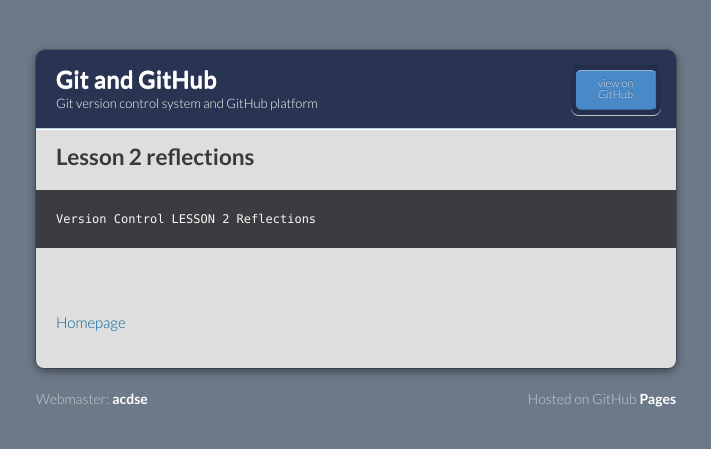
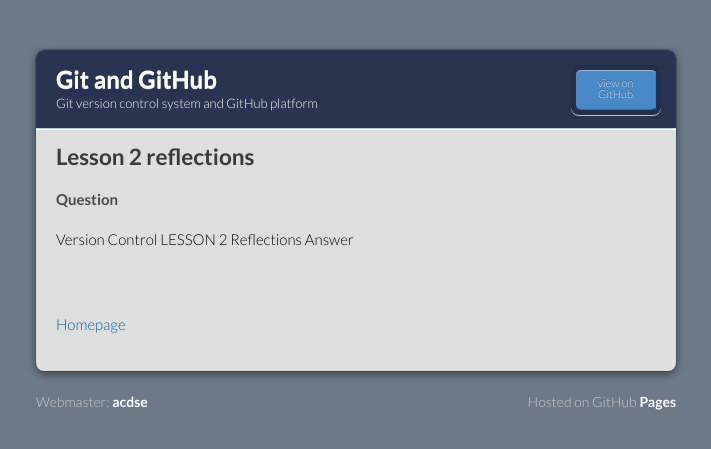
Before and after one commit to acdse/ud775, a Jekyll site: the page built from pages/lesson-2-reflections.md, in a window 1280 px wide. Shown: the top 449 px of the page, without its empty margins (284-995 px from the left). Built offline with Jekyll 4.4.1, drawn with Linux system fonts in a browser that asks for light colours; our own code applies the rules of GitHub Pages for plain Markdown files.

Commit message:
Update pages/lesson-2-reflections.md

```diff
--- a/pages/lesson-2-reflections.md
+++ b/pages/lesson-2-reflections.md
@@ -4,7 +4,9 @@ layout: default
 
 ## Lesson 2 reflections
 
-	Version Control LESSON 2 Reflections
+#### Question
+
+Version Control LESSON 2 Reflections Answer
 
 <br />
 
```
